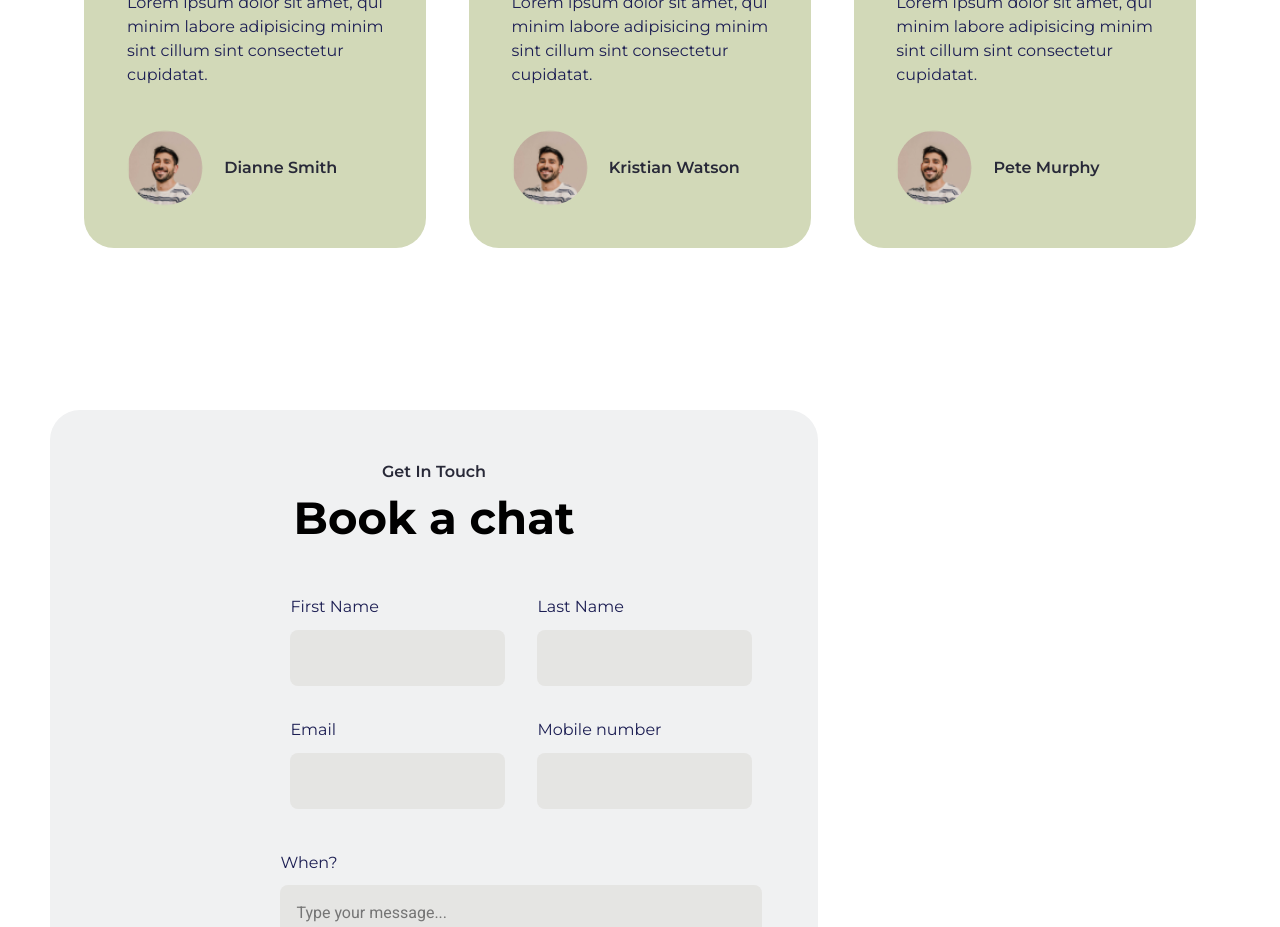
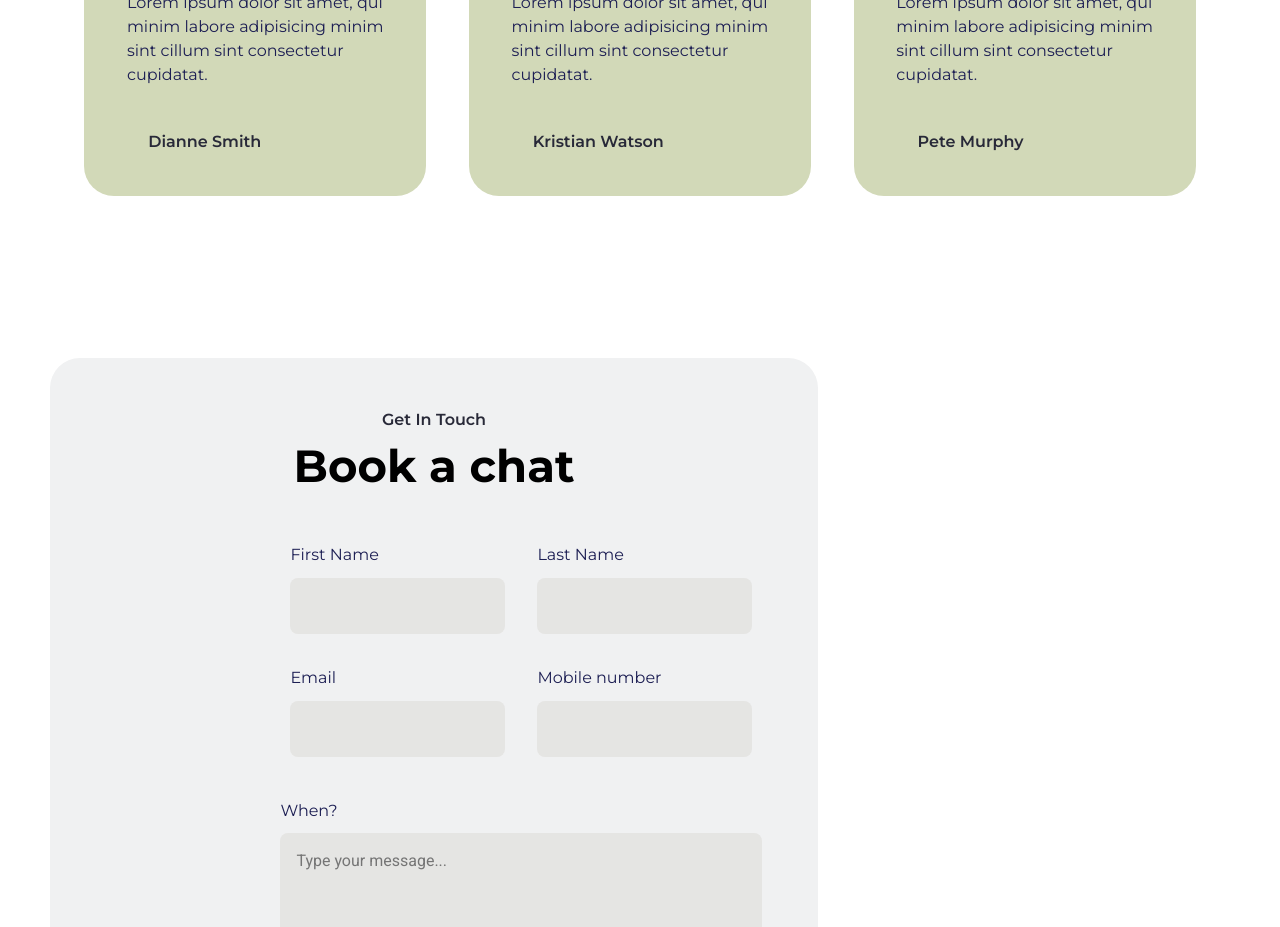
Before and after one commit to kev-er/Stronger_Life_Coaching, a React (Create React App) app: page / in a window 1280 px wide. Shown: the part 4440-5367 px from the top of the page. Built offline with nearby package versions, Linux system fonts and the light colour scheme.

Commit message:
working on Testimonials

```diff
--- a/src/App.css
+++ b/src/App.css
@@ -296,11 +296,6 @@ h2 {
   overflow: clip;
   object-fit: fill;
 }
-
-/* .hero--bnt { */
-/*   text-align: center;  */
-/* } */
-/* Hero Section Style Ends */
 
 /* Skills Section Style */
 .skills--section {
--- a/src/Pages/Home/Testimonials.jsx
+++ b/src/Pages/Home/Testimonials.jsx
@@ -29,7 +29,7 @@ export default function Testimonial() {
             </div>
             <p className="text-md">{item.description}</p>
             <div className="testimonial--section--card--author--detail">
-              <img src={item.src} alt="Avatar" />
+              <img src={item.src} alt="" />
               <div>
                 <p className="text-md testimonial--author--name">
                   {item.author_name}
--- a/src/data/index.json
+++ b/src/data/index.json
@@ -51,7 +51,6 @@
     {
       "id": "1",
       "count": "5",
-      "src": "./img/avatar-image.png",
       "description": "Lorem ipsum dolor sit amet, qui minim labore adipisicing minim sint cillum sint consectetur cupidatat.",
       "author_name": "Dianne Smith",
       "author_designation": ""
@@ -59,7 +58,6 @@
     {
       "id": "2",
       "count": "5",
-      "src": "./img/avatar-image.png",
       "description": "Lorem ipsum dolor sit amet, qui minim labore adipisicing minim sint cillum sint consectetur cupidatat.",
       "author_name": "Kristian Watson",
       "author_designation": ""
@@ -67,7 +65,6 @@
     {
       "id": "3",
       "count": "5",
-      "src": "./img/avatar-image.png",
       "description": "Lorem ipsum dolor sit amet, qui minim labore adipisicing minim sint cillum sint consectetur cupidatat.",
       "author_name": "Pete Murphy",
       "author_designation": ""
```
